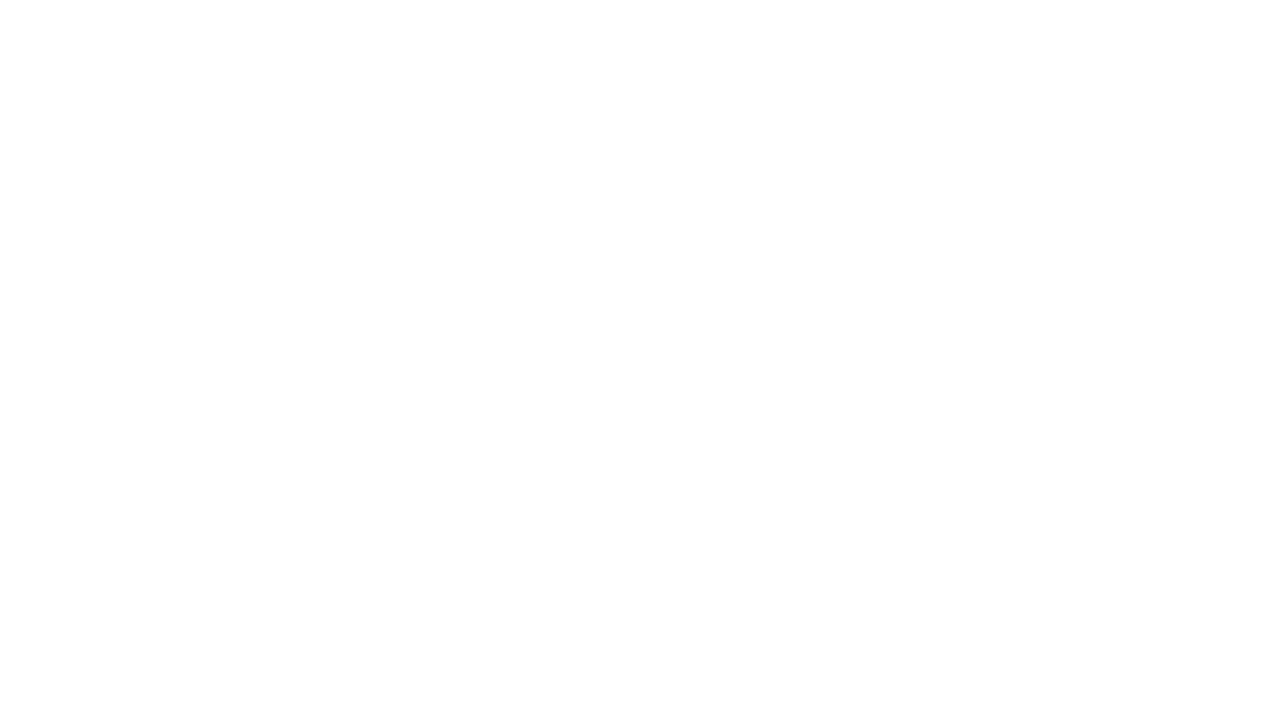
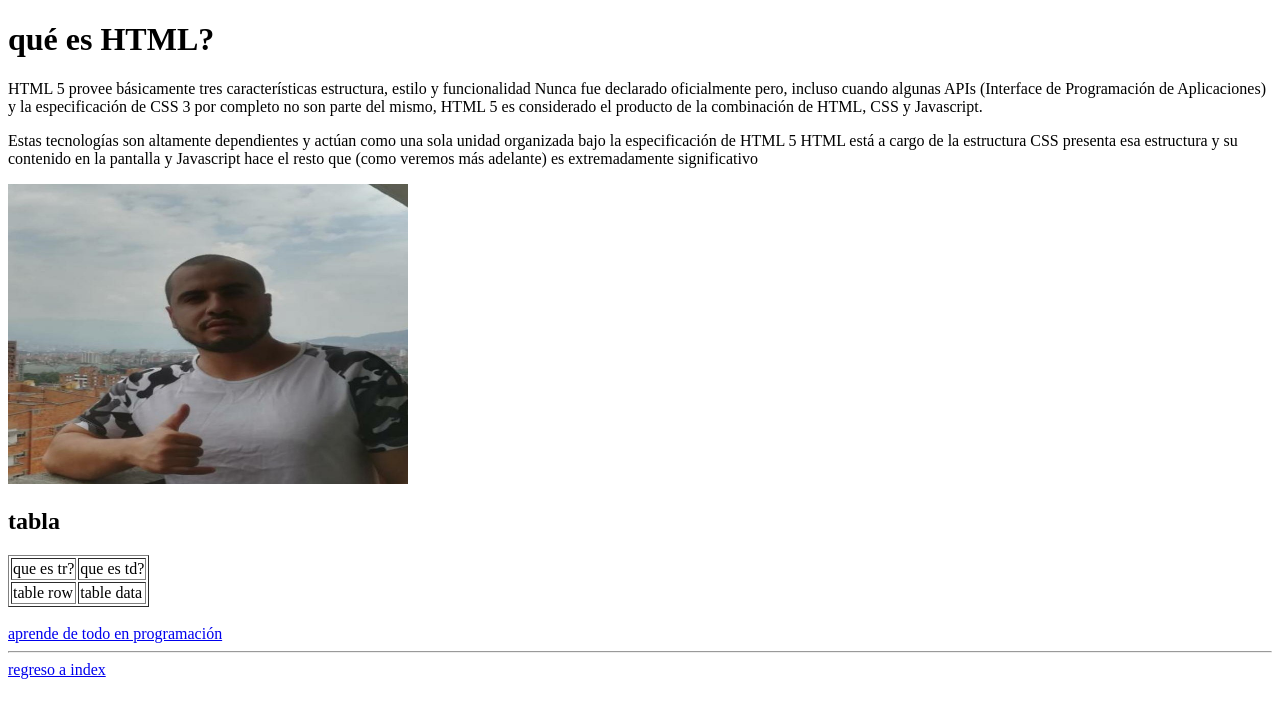
Before and after one commit to santicorreacortes/proyecto-1-github, a plain HTML site: page pagina2.html in a window 1280 px wide. Drawn offline with Linux system fonts and the light colour scheme.

Commit message:
segundo commit

```diff
--- a/pagina2.html
+++ b/pagina2.html
@@ -0,0 +1,49 @@
+<!DOCTYPE html>
+<html lang="es">
+<head>
+    <meta charset="UTF-8">
+    <meta http-equiv="X-UA-Compatible" content="IE=edge">
+    <meta name="viewport" content="width=device-width, initial-scale=1.0">
+    <title>página dos</title>
+</head>
+<body>
+    <h1>  qué es HTML?</h1>
+    <p>
+        HTML 5 provee básicamente tres características estructura, estilo y funcionalidad Nunca fue declarado
+        oficialmente pero, incluso cuando algunas APIs (Interface de Programación de Aplicaciones) y la
+        especificación de CSS 3 por completo no son parte del mismo, HTML 5 es considerado el producto de la
+        combinación de HTML, CSS y Javascript.
+    </p>
+
+    <!-- comentario de una sola línea -->
+    <p>
+        Estas tecnologías son altamente dependientes y actúan como una sola unidad organizada bajo la
+        especificación de HTML 5 HTML está a cargo de la estructura CSS presenta esa estructura y su
+        contenido en la pantalla y Javascript hace el resto que (como veremos más adelante) es
+        extremadamente significativo
+    </p>
+
+    <img src="imgs/WhatsApp Image 2021-05-03 at 1.07.46 PM (2).jpeg" alt=" yo"  width="400"  height="300">
+
+    <br>
+    <h2>tabla</h2>
+    <table border ="1">
+        <tr>
+            <td>que es tr?</td>
+            <td>que es td?</td>
+        </tr>
+        <tr>
+            <td>table row</td>
+            <td>table data</td>
+        </tr>
+    </table>
+
+    <br>
+    <a href="https://www.w3schools.com/"> aprende de todo en programación </a>
+
+    <br>
+    <hr>
+    <a href="index.html"> regreso a index </a>
+
+</body>
+</html>
```
Also changed, not shown: index.html (+12 -1 lines), imgs/Bear-and-Bull-Face-off-390x300_foro.jpg (added), imgs/WhatsApp Image 2021-05-03 at 1.07.46 PM (2).jpeg (added).
